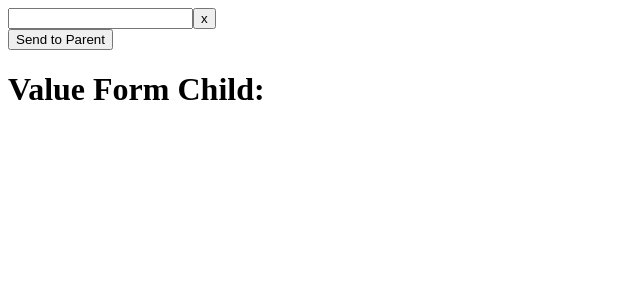
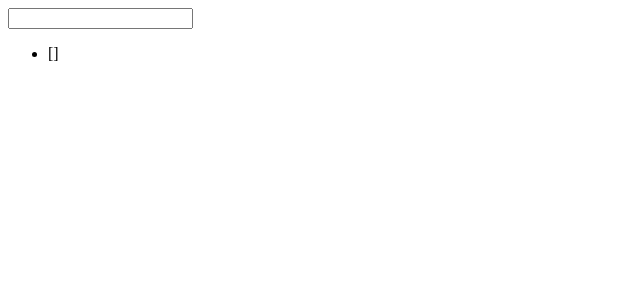
Before and after one commit to Umarkambohh/practice, a Vue app: page / in a window 1280 px wide. Shown: the top 300 px of the page, without its empty margins (0-640 px from the left). Built offline with nearby package versions, Linux system fonts and the light colour scheme.

Commit message:
use pinia

```diff
--- a/package.json
+++ b/package.json
@@ -8,6 +8,7 @@
     "preview": "vite preview"
   },
   "dependencies": {
+    "pinia": "^2.1.7",
     "sass": "^1.69.5",
     "vue": "^3.3.4"
   },
--- a/src/App.vue
+++ b/src/App.vue
@@ -32,10 +32,11 @@ export default defineComponent({
 <!-- dropdown start -->
 <template>
     <!-- <select-dropdown /> -->
-    <select-filterable :source="countries" @valueToParent="recivedFromChild" />
-    <h1>Value Form Child: {{ recivedValue }}</h1>
+    <!-- <select-filterable :source="countries" @valueToParent="recivedFromChild" /> -->
+    <!-- <h1>Value Form Child: {{ recivedValue }}</h1> -->
     <!-- <dropdown /> -->
     <!-- <ImageUpload /> -->
+    <pinia />
 </template>
 <script>
 import { defineComponent, ref } from "vue";
@@ -43,14 +44,16 @@ import { defineComponent, ref } from "vue";
 import SelectFilterable from "@/components/SelectFilterable.vue";
 // import Dropdown from "./components/Dropdown.vue";
 // import ImageUpload from "./components/ImageUpload.vue";
+import Pinia from "@/components/Pinia.vue";
 
 export default defineComponent({
     name: "Parent",
     components: {
         // SelectDropdown,
-        SelectFilterable,
+        // SelectFilterable,
         // Dropdown,
         // ImageUpload,
+        Pinia,
     },
     setup() {
         const recivedValue = ref('');
--- /dev/null
+++ b/src/components/Pinia.vue
@@ -0,0 +1,22 @@
+<template>
+  <input type="text" v-model="todoValue" @input="data.addTodo(todoValue)">
+
+  <ul>
+    <li>{{ data.todoArray }}</li>
+  </ul>
+</template>
+<script>
+import { ref } from 'vue';
+import { useTodoStore } from "@/store/store.js";
+export default {
+  setup() {
+    const data = useTodoStore();
+    const todoValue = ref("");
+
+    return {
+      data,
+      todoValue,
+    }
+  }
+}
+</script>
--- a/src/main.js
+++ b/src/main.js
@@ -1,4 +1,9 @@
 import { createApp } from 'vue';
 import App from './App.vue';
+import { createPinia } from 'pinia';
 
-createApp(App).mount('#app');
+const pinia = createPinia()
+const app = createApp(App)
+
+app.use(pinia)
+app.mount('#app')
--- /dev/null
+++ b/src/store/store.js
@@ -0,0 +1,12 @@
+import { defineStore } from 'pinia';
+import { ref, computed } from 'vue';
+
+export const useTodoStore = defineStore("todo", () => {
+  const todoArray = ref([]);
+
+  const addTodo = (item) => {
+    todoArray.value = item;
+  }
+
+  return { todoArray, addTodo };
+});
```
Also changed, not shown: 1 other file (tests, documents, lock files or other folders).
